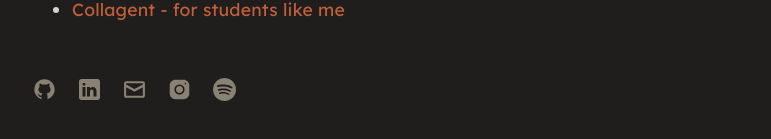
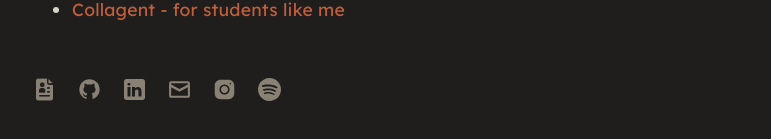
Before and after one commit to Vihaan004/Vihaan004.github.io, a Next.js app: page / in a window 1280 px wide. Shown: the part 423-562 px from the top of the page, without its empty margins (248-1019 px from the left). Built offline with nearby package versions, Linux system fonts and the light colour scheme.

Commit message:
upload resume

```diff
--- a/app/layout.tsx
+++ b/app/layout.tsx
@@ -9,6 +9,7 @@ import linkedin from "@/public/linkedin.svg";
 import instagram from "@/public/instagram.svg";
 import email from "@/public/mail.svg";
 import spotify from "@/public/spotify.svg";
+import resume from "@/public/resume.png";
 
 export const metadata: Metadata = {
   title: "Vihaan Patel",
@@ -43,6 +44,7 @@ function Footer () {
   return (
     <div className="footer">
       <div className="socials">
+        <Link href="/Vihaan_Patel_Resume.pdf"><Image src={resume} alt="resume"/></Link>
         <Link href="https://github.com/Vihaan004"><Image src={github} alt="github"/></Link>
         <Link href="https://www.linkedin.com/in/vihaanpatel/"><Image src={linkedin} alt="linkedin"/></Link>
         <Link href="mailto:vihaan004@gmail.com"><Image src={email} alt="email"/></Link>
```
Also changed, not shown: public/resume.png (added), 1 other file (tests, documents, lock files or other folders).
